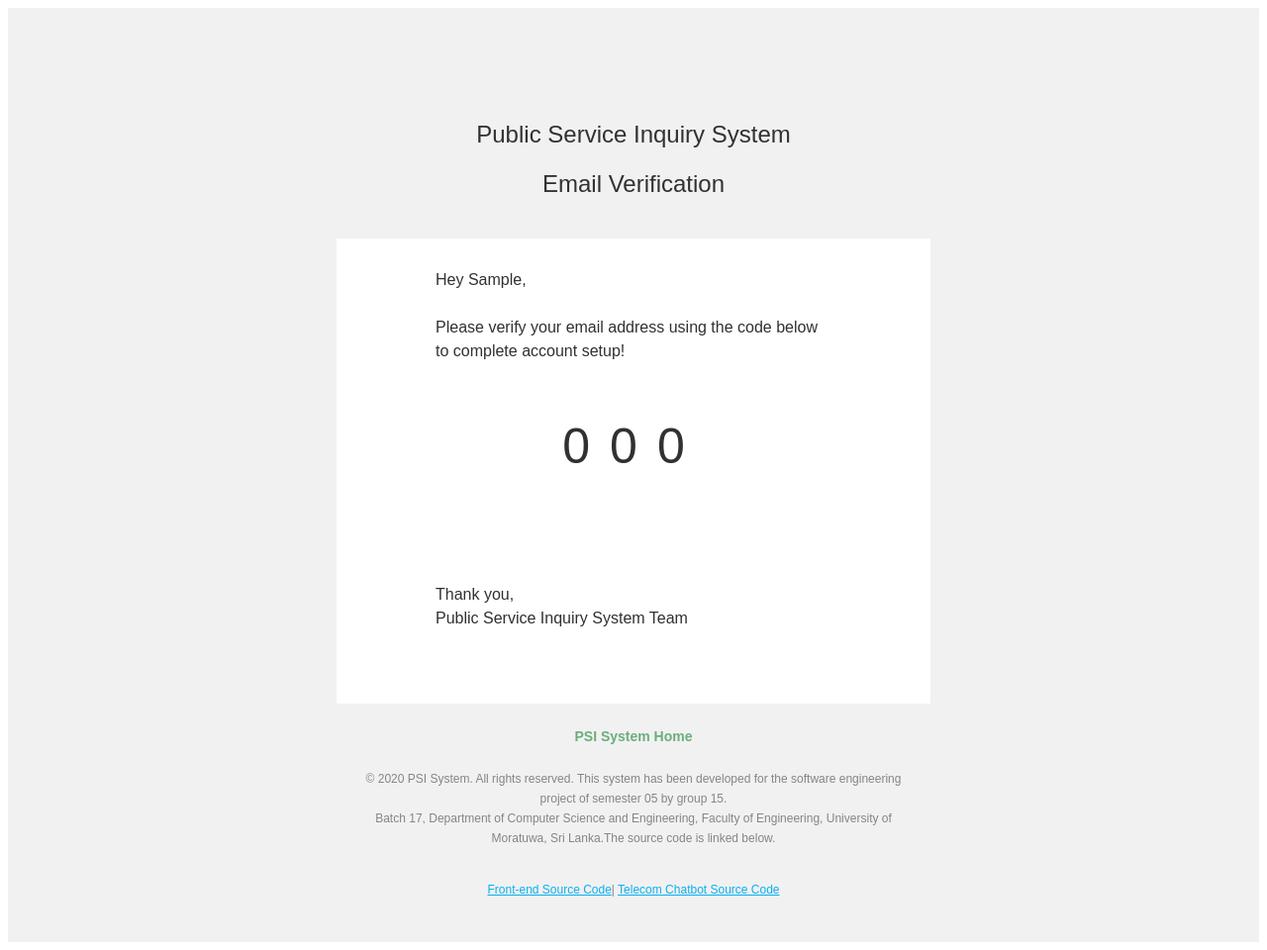
After one commit to Arusara/psichatbot-server, a Flask app: template templates/template.html in a window 1280 px wide. The commit adds this page. Shown: the whole page at 99% size. Run offline with Flask 2, Linux system fonts and the light colour scheme; the template is opened without the code that fills it: most values are stand-ins (such as "Sample title", 1, 10 or a date in 2020); parts of the project's set-up code (start-up, migrations or seed data) failed here and were passed over; some libraries are stand-ins or nearby versions.

Commit message:
updated verification email template

```diff
--- a/templates/email_verification.html
+++ b/templates/email_verification.html
@@ -1,5 +1,5 @@
-<h1>Please confirm subscription</h1>
+<h1>Please confirm email</h1>
 <h4> Hey {{first_name}},
-  You are almost ready to start using the public service inquiry system. The verification code required to verify your email is mentioned below.</h4>
+  You are almost ready to start using the public service inquiry system. The verification code required to verify your email is given below.</h4>
 
   <h2>{{verification_code}}</h2>
--- /dev/null
+++ b/templates/template.html
@@ -0,0 +1,175 @@
+<div class=""><div class="aHl"></div><div id=":33" tabindex="-1"></div><div id=":184" class="ii gt"><div id=":183" class="a3s aXjCH "><u></u>
+    <!-- <a href="https://link.epicgames.com/click/5ec0705874656f74b95c7f93/aHR0cDovL3d3dy5lcGljZ2FtZXMuY29t/5ec070584b2ef41bfe6a83a4B3ebc5a5b" target="_blank" data-saferedirecturl="https://www.google.com/url?q=https://link.epicgames.com/click/5ec0705874656f74b95c7f93/aHR0cDovL3d3dy5lcGljZ2FtZXMuY29t/5ec070584b2ef41bfe6a83a4B3ebc5a5b&amp;source=gmail&amp;ust=1591964823049000&amp;usg=AFQjCNHzgUCzsuuMD56vYyKb2yQ1YyVeFQ"><img src="https://ci6.googleusercontent.com/proxy/2mXQ2gX1GaM0rECNma-UgOsEvnZ2LzIc1hU126lIAHgFld_VqA39FBz4vwXjx1-grm49BCa4u2O8FhbYVArgE5JSHgwtBMBEYF3CM_zbwa2JdBM3zsHZpfWFfbrFV5POM7SloXSDo8wM0qKvaDa-=s0-d-e1-ft#https://link.epicgames.com/img/5ec070584b2ef41bfe6a83a45ec0705874656f74b95c7f93/f354edb5.gif" alt="" border="0" class="CToWUd"></a>
+     -->
+
+    <div marginwidth="0" marginheight="0" style="background-color:#f1f1f1;min-width:600px;padding:0">
+
+
+
+
+    <table width="100%" style="background-color:#f1f1f1;min-width:600px" bgcolor="#f1f1f1">
+    <tbody><tr>
+    <td align="center" valign="top" width="100%" style="min-width:600px">
+    <center>
+
+    <table width="100%" style="min-width:600px" border="0" cellpadding="0" cellspacing="0" bgcolor="#f1f1f1">
+    <tbody><tr>
+    <td align="center">
+    <table width="100%" style="min-width:600px" border="0" cellpadding="0" cellspacing="0">
+    <tbody><tr height="50">
+    <td width="100%" height="50" style="line-height:1px;font-size:1px">&nbsp;</td>
+    </tr>
+    <tr>
+    <td align="center">
+    <table border="0" cellpadding="0" cellspacing="0" style="min-width:600px">
+    <tbody><tr>
+    <td valign="middle" align="center">
+    <div style="max-height:50px">
+    <div>
+    <!-- <a><img align="none" alt="Epic Games" border="0" hspace="0" src="https://ci4.googleusercontent.com/proxy/N3qrBgBzfSaNqTwUAFBHeaauu_55zmCQhm-HtR4ZO282So8ya_lwsbkFN2_ZohnIi4Scmtwr-Cp9sDIA4mZbq5STGyIX_kOULeWKbFRht15m3Drl1Wd8sr29vJIzuHC2Q5uKU3clGgHfprVDP7XbgMxpO24ObWOb1Yg=s0-d-e1-ft#https://gallery.mailchimp.com/aa4e65a2ab3b6aee6458a88b9/images/84a0ae16-aa92-431a-81ba-977c726bc837.png" style="max-width:70px;height:auto;display:block;margin:0px" title="Epic Games" vspace="0" width="70px" class="CToWUd">
+    </a> -->
+    </div>
+    </div>
+    </td>
+    </tr>
+    </tbody></table>
+    </td>
+    </tr>
+    </tbody></table>
+    <table width="100%" style="min-width:600px" border="0" cellpadding="0" cellspacing="0">
+    <tbody><tr>
+    <td align="center">
+    <table width="600" border="0" cellpadding="0" cellspacing="0" style="min-width:600px">
+    <tbody><tr height="50">
+    <td width="100%" height="50" style="line-height:1px;font-size:1px">&nbsp;</td>
+    </tr>
+    <tr>
+    <td align="left" style="font-family:arial,helvetica,sans-serif;font-size:24px;color:#313131;text-align:center;line-height:75px">
+    <div style="font-family:arial,helvetica,sans-serif;font-size:24px;color:#313131;text-align:center;line-height:50px">
+    Public Service Inquiry System <span class="il"><br>
+        Email Verification</span>
+    </div>
+    </td>
+    </tr>
+    <tr height="0">
+    <td width="100%" height="30" style="line-height:1px;font-size:1px">&nbsp;</td>
+    </tr>
+    </tbody></table>
+    </td>
+    </tr>
+    </tbody></table>
+    </td>
+    </tr>
+    </tbody></table>
+
+
+    <table width="100%" style="min-width:600px" border="0" cellpadding="0" cellspacing="0" bgcolor="#f1f1f1">
+    <tbody><tr>
+    <td align="center">
+    <table width="600" style="min-width:600px;background-color:#ffffff" bgcolor="#ffffff" border="0" cellpadding="0" cellspacing="0">
+    <tbody><tr>
+    <td align="center">
+    <table width="400" border="0" cellpadding="0" cellspacing="0" style="min-width:400px">
+    <tbody><tr height="30">
+    <td width="100%" height="30" style="line-height:1px;font-size:1px">&nbsp;</td>
+    </tr>
+    <tr>
+    <td align="left" style="font-family:arial,helvetica,sans-serif;font-size:16px;color:#313131;line-height:24px">
+    <div style="font-family:arial,helvetica,sans-serif;font-size:16px;color:#313131;line-height:24px">
+    Hey {{first_name}},<br><br>
+    Please <span class="il">verify</span> your email address using the code below to complete account setup!
+    <br><br>
+    </div>
+    </td>
+    </tr>
+    <tr>
+    <td align="center" style="font-family:arial,helvetica,sans-serif;color:#313131;text-align:center;font-size:50px;letter-spacing:20px;line-height:120px">
+    <div style="font-family:arial,helvetica,sans-serif;color:#313131;text-align:center;font-size:50px;letter-spacing:20px;line-height:120px">
+    {{verification_code}}
+    </div>
+    </td>
+    </tr>
+    <tr height="30">
+    <td width="100%" height="30" style="line-height:1px;font-size:1px">&nbsp;</td>
+    </tr>
+    <tr>
+    <td align="left" style="font-family:arial,helvetica,sans-serif;font-size:16px;color:#313131;line-height:24px">
+    <!-- <div style="font-family:arial,helvetica,sans-serif;font-size:16px;color:#313131;line-height:24px">
+    Your <span class="il">verification</span> code will expire in 30 minutes, so make sure you use it as soon as you can.
+    </div> -->
+    </td>
+    </tr>
+    <tr>
+    <td align="left" style="font-family:arial,helvetica,sans-serif;font-size:16px;color:#313131;line-height:24px">
+    <div style="font-family:arial,helvetica,sans-serif;font-size:16px;color:#313131;line-height:24px">
+
+    <br><br>
+    Thank you,<br>Public Service Inquiry System Team<br><br>
+    </div>
+    </td>
+    </tr>
+    <tr height="50">
+    <td width="100%" height="30" style="line-height:1px;font-size:1px">&nbsp;</td>
+    </tr>
+    </tbody></table>
+    </td>
+    </tr>
+    </tbody></table>
+    </td>
+    </tr>
+    </tbody></table>
+
+
+    <table width="100%" style="min-width:600px" border="0" cellpadding="0" cellspacing="0">
+    <tbody><tr>
+    <td align="center">
+    <table width="600" border="0" cellpadding="0" cellspacing="0" style="min-width:600px">
+    <tbody><tr height="15">
+    <td width="100%" height="20" style="line-height:1px;font-size:1px">&nbsp;</td>
+    </tr>
+    <tr>
+    <td align="center">
+    <table width="560" border="0" cellpadding="0" cellspacing="0" style="min-width:560px">
+    <tbody><tr>
+    <td align="center">
+    <div style="font-family:arial,helvetica,sans-serif;font-weight:bold;font-size:14px;color:#313131;text-align:center;line-height:26px">
+    <a style="text-decoration:none;color:#6bae7c" href="https://minullamahewage.github.io/psichatbot" target="_blank">PSI System Home</a><br>
+    </div>
+    </td>
+    </tr>
+    <tr height="20">
+    <td width="100%" height="20" style="line-height:1px;font-size:1px">&nbsp;</td>
+    </tr>
+    <tr>
+    <td align="center">
+    <div style="font-family:arial,helvetica,sans-serif;font-size:12px;color:#858585;text-align:center;line-height:20px">
+    <p>© 2020 PSI System. All rights reserved. This system has been developed for the software engineering project of semester 05 by group 15.<br>Batch 17, Department of Computer Science and Engineering, Faculty of Engineering, University of Moratuwa, Sri Lanka.The source code is linked below. </p>
+    <br>
+    <a href="https://github.com/minullamahewage/psichatbot" style="color:#0aaff1" target="_blank">Front-end Source Code</a>| <a href="https://github.com/minullamahewage/psichatbot-server" style="color:#0aaff1" target="_blank">Telecom Chatbot Source Code</a>
+    </div>
+    </td>
+    </tr>
+    <tr height="20">
+    <td width="100%" height="20" style="line-height:1px;font-size:1px">&nbsp;</td>
+    </tr>
+    <tr height="20">
+    <td width="100%" style="font-family:arial,helvetica,sans-serif;font-size:12px;color:#858585;text-align:center;line-height:20px"></td>
+    </tr>
+    </tbody></table>
+    </td>
+    </tr>
+    </tbody></table>
+    </td>
+    </tr>
+    </tbody></table>
+
+    </center>
+    </td>
+    </tr>
+    </tbody></table><div class="yj6qo"></div><div class="adL">
+
+
+
+    </div></div><div class="adL">
+
+    </div></div></div><div id=":37" class="ii gt" style="display:none"><div id=":36" class="a3s aXjCH undefined"></div></div><div class="hi"></div></div>
--- a/utils.py
+++ b/utils.py
@@ -249,8 +249,8 @@ def get_verification_code(email):
 
 
 def send_verification_email(email, first_name, verification_code):
-    msg = Message(subject="Hello",
+    msg = Message(subject="Email Verification - PSIS",
                     sender= current_app.config["MAIL_USERNAME"],
                     recipients=[email])
-    msg.html = render_template("email_verification.html", first_name= first_name, verification_code = verification_code)
+    msg.html = render_template("template.html", first_name= first_name, verification_code = verification_code)
     mail.send(msg)
```
Also changed, not shown: send.py (+30 -0 lines).
